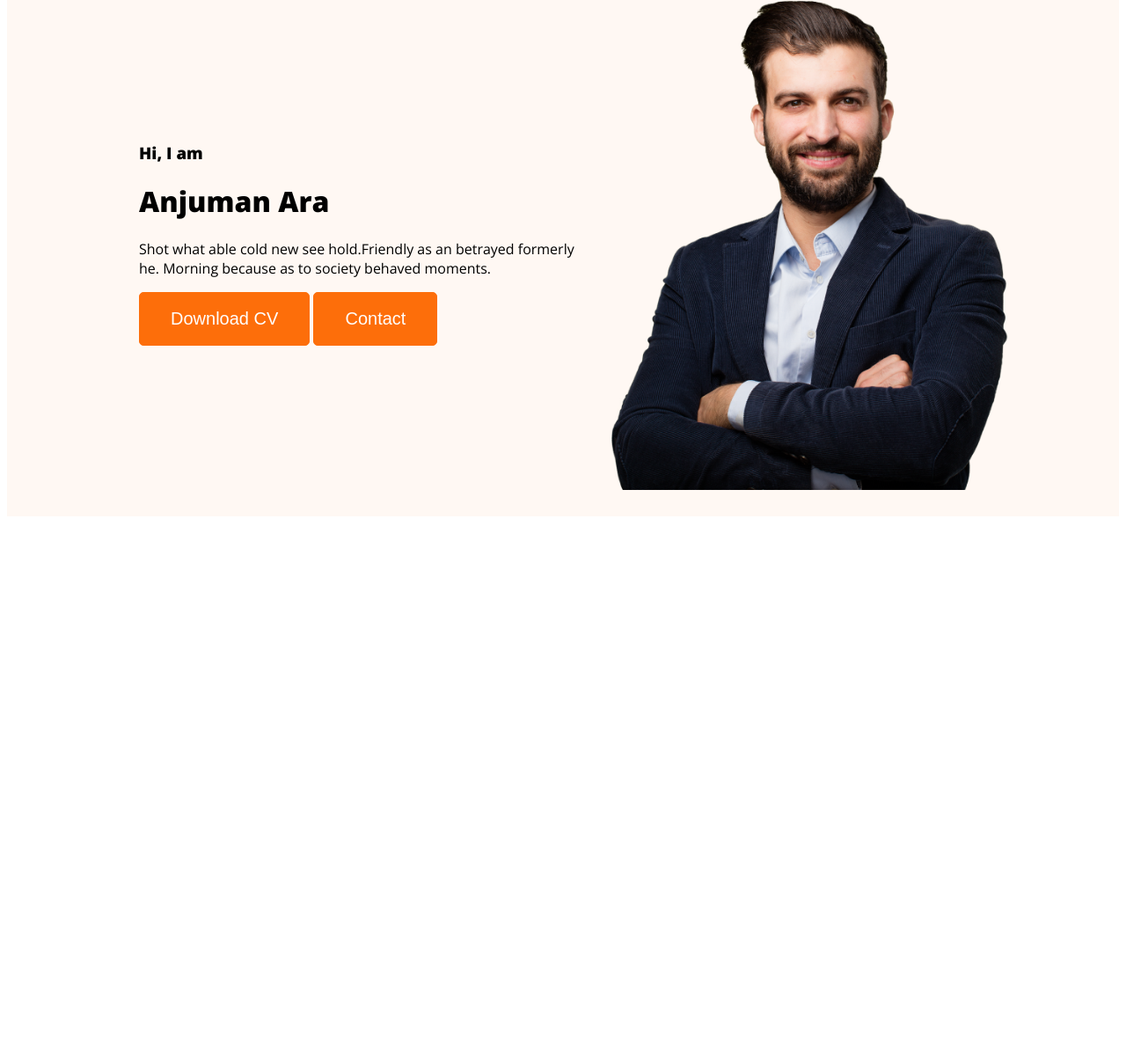
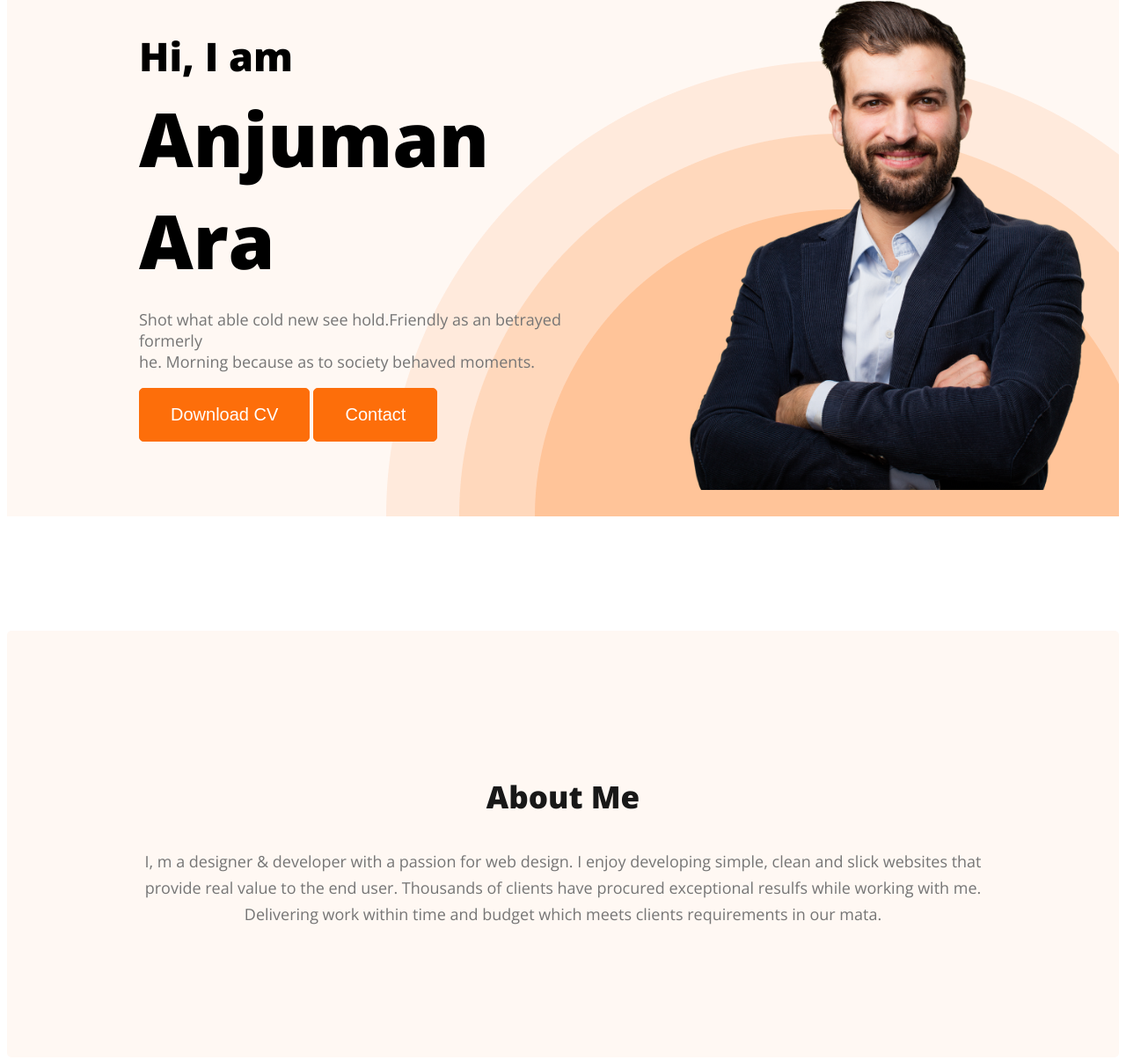
Before and after one commit to Anjuman-ara2828/webdeveloper-portfolio, a plain HTML site: page index.html in a window 1280 px wide. Shown: the part 211-1416 px from the top of the page at 88% size. Before the commit the page ends 806 px from the top, so only its background shows below. Drawn offline with nearby package versions, Linux system fonts and the light colour scheme.

Commit message:
about section added

```diff
--- a/index.html
+++ b/index.html
@@ -23,7 +23,7 @@
      <div class="banner-content">
       <h3 class="banner-greeting">Hi, I am</h3>
       <h1 class="banner-title">Anjuman Ara</h1>
-      <p>Shot what able cold new see hold.Friendly as an betrayed formerly <br> he. Morning because as to society behaved moments.</p>
+      <p class="banner-description">Shot what able cold new see hold.Friendly as an betrayed formerly <br> he. Morning because as to society behaved moments.</p>
       <button class="btn-primary">Download CV</button>
       <button class="btn-primary">Contact</button>
      </div>
@@ -31,7 +31,11 @@
     </div>
     </header>
     <main>
+    <section class="about">
+      <h3 class="section-title">About Me</h3>
+      <p class="section-description">I, m a designer & developer with a passion for web design. I enjoy developing simple, clean and slick websites that provide real value to the end user. Thousands of clients have procured exceptional resulfs while working with me. Delivering work within time and budget which meets clients requirements in our mata.</p>
 
+    </section>
     </main>
     <footer>
 
--- a/styles/portfolio.css
+++ b/styles/portfolio.css
@@ -45,12 +45,64 @@ nav a{
 /* header related styles */
 .header{
     background-color: #FFF8F3;
+    background-image: url("../images/header_bg.png");
+    background-repeat: no-repeat;
+    background-position: bottom right;
 }
 .banner{
     padding: 30px 30px 30px 150px;
     display: flex;
     align-items: center;
+    justify-content: space-between;
+}
+.banner-content{
+    max-width: 500px;
 }
 .profile-pic{
     width: 500px;
 }
+.banner-greeting{
+    font-size: 45px;
+    font-weight: 600;
+    margin: 0;
+}
+.banner-title{
+    font-size: 85px;
+    font-weight: 700;
+    margin-top: 5px;
+    margin-bottom: 20px;
+
+}
+.banner-description{
+    color: #757575;
+
+    font-size: 18px;
+
+    font-weight: 400;
+}
+/* main section styles */
+/* about section styles */
+.about{
+    padding: 130px;
+    background-color: #FFF8F3;
+    border-radius: 5px;
+    margin: 130px 0;
+}
+.section-title{
+    color: #181818;
+text-align: center;
+
+font-size: 35px;
+;
+font-weight: 700;
+
+}
+.section-description{
+    color: #757575;
+text-align: center;
+
+font-size: 18px;
+
+font-weight: 400;
+line-height: 30px;
+}
```
